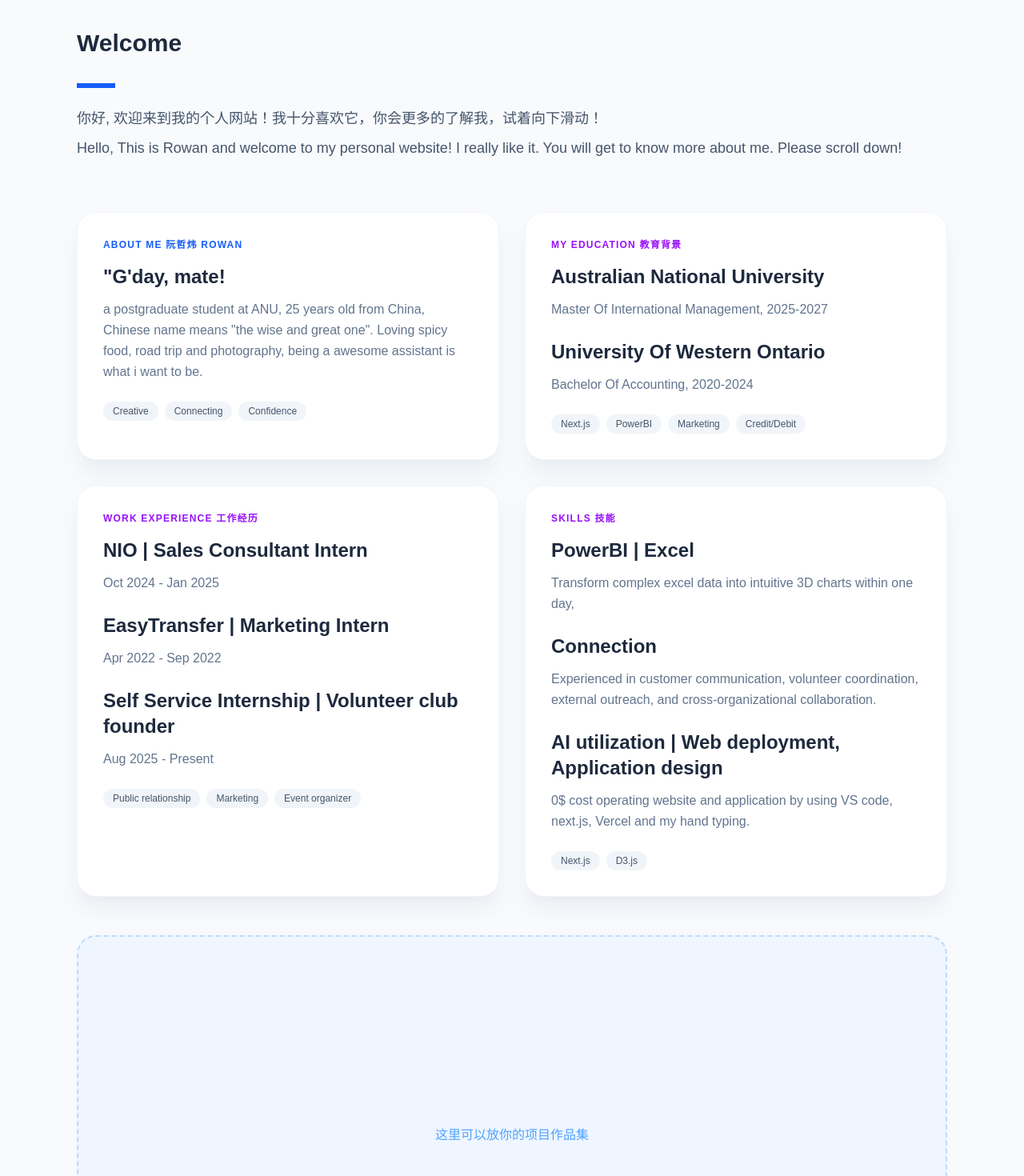
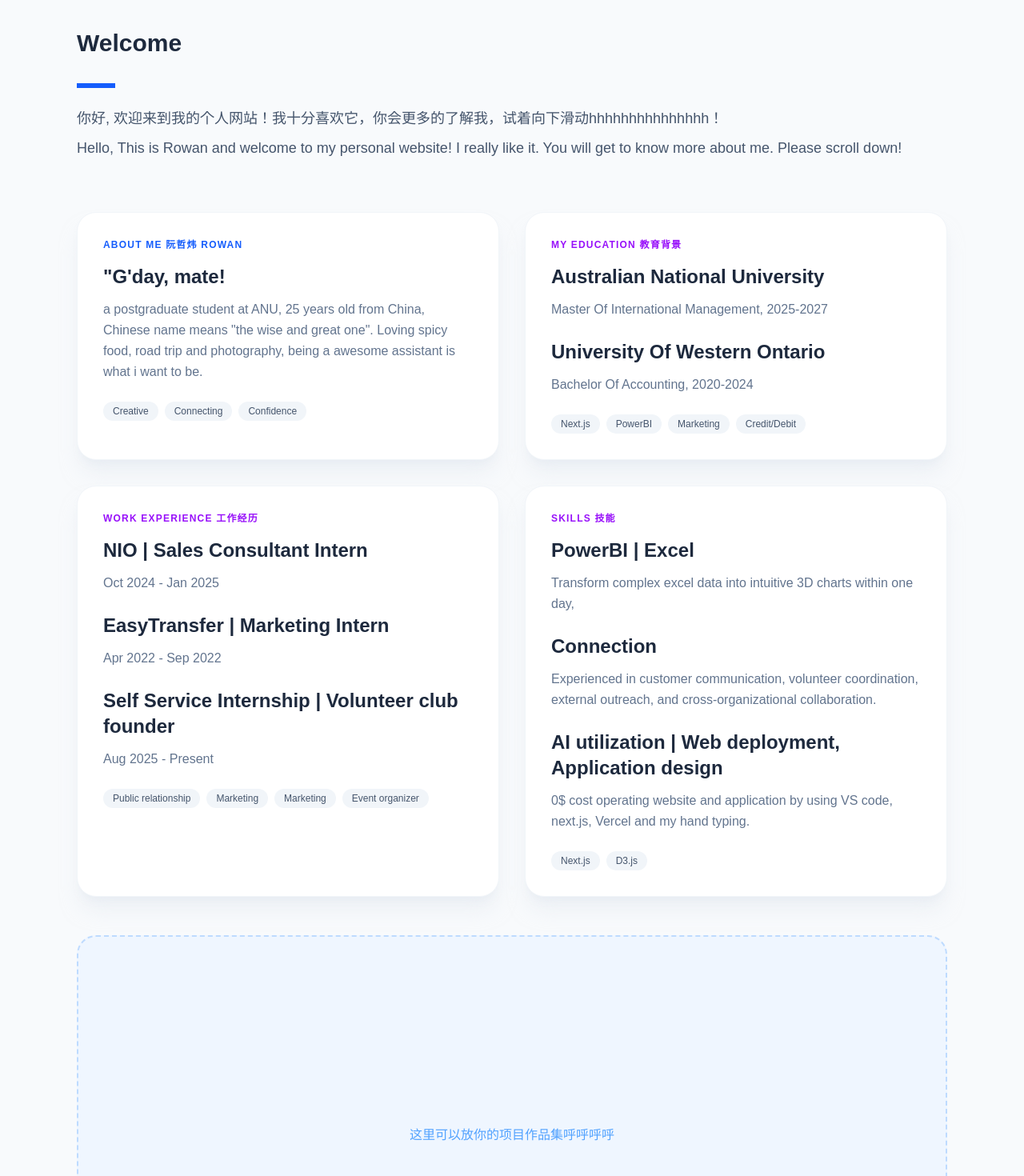
Before and after one commit to Rowanaini/Vibe-site, a Next.js app: page / in a window 1280 px wide. Shown: the part 860-2330 px from the top of the page at 80% size. Built offline with nearby package versions, Linux system fonts and the light colour scheme.

Commit message:
怎么还没回

```diff
--- a/app/page.tsx
+++ b/app/page.tsx
@@ -100,7 +100,7 @@ export default function Home() {
                   <h2 className="text-3xl font-bold text-slate-800 mb-8">Welcome</h2>
                   <div className="h-1.5 w-12 bg-blue-600 mb-6"></div>
                   <p className="text-lg text-slate-600 leading-relaxed mb-2">
-                    你好, 欢迎来到我的个人网站！我十分喜欢它，你会更多的了解我，试着向下滑动！
+                    你好, 欢迎来到我的个人网站！我十分喜欢它，你会更多的了解我，试着向下滑动hhhhhhhhhhhhhhh！
                   </p>
                   <p className="text-lg text-slate-600 leading-relaxed">
                     Hello, This is Rowan and welcome to my personal website! I really like it. You will get to know more about me. Please scroll down!
@@ -159,6 +159,7 @@ export default function Home() {
                     <div className="flex gap-2">
                       <span className="px-3 py-1 bg-slate-100 text-slate-600 text-xs rounded-full font-medium">Public relationship</span>
                       <span className="px-3 py-1 bg-slate-100 text-slate-600 text-xs rounded-full font-medium">Marketing</span>
+                      <span className="px-3 py-1 bg-slate-100 text-slate-600 text-xs rounded-full font-medium">Marketing</span>
                       <span className="px-3 py-1 bg-slate-100 text-slate-600 text-xs rounded-full font-medium">Event organizer</span>
                     </div>
                   </div>
@@ -184,7 +185,7 @@ export default function Home() {
 
                 {/* 底部作品集留白 */}
                 <div className="mt-12 h-[500px] bg-blue-50 rounded-3xl border-2 border-dashed border-blue-200 flex items-center justify-center">
-                  <span className="text-blue-400 font-medium">这里可以放你的项目作品集</span>
+                  <span className="text-blue-400 font-medium">这里可以放你的项目作品集呼呼呼呼</span>
                 </div>
               </section>
             ) : (
```
